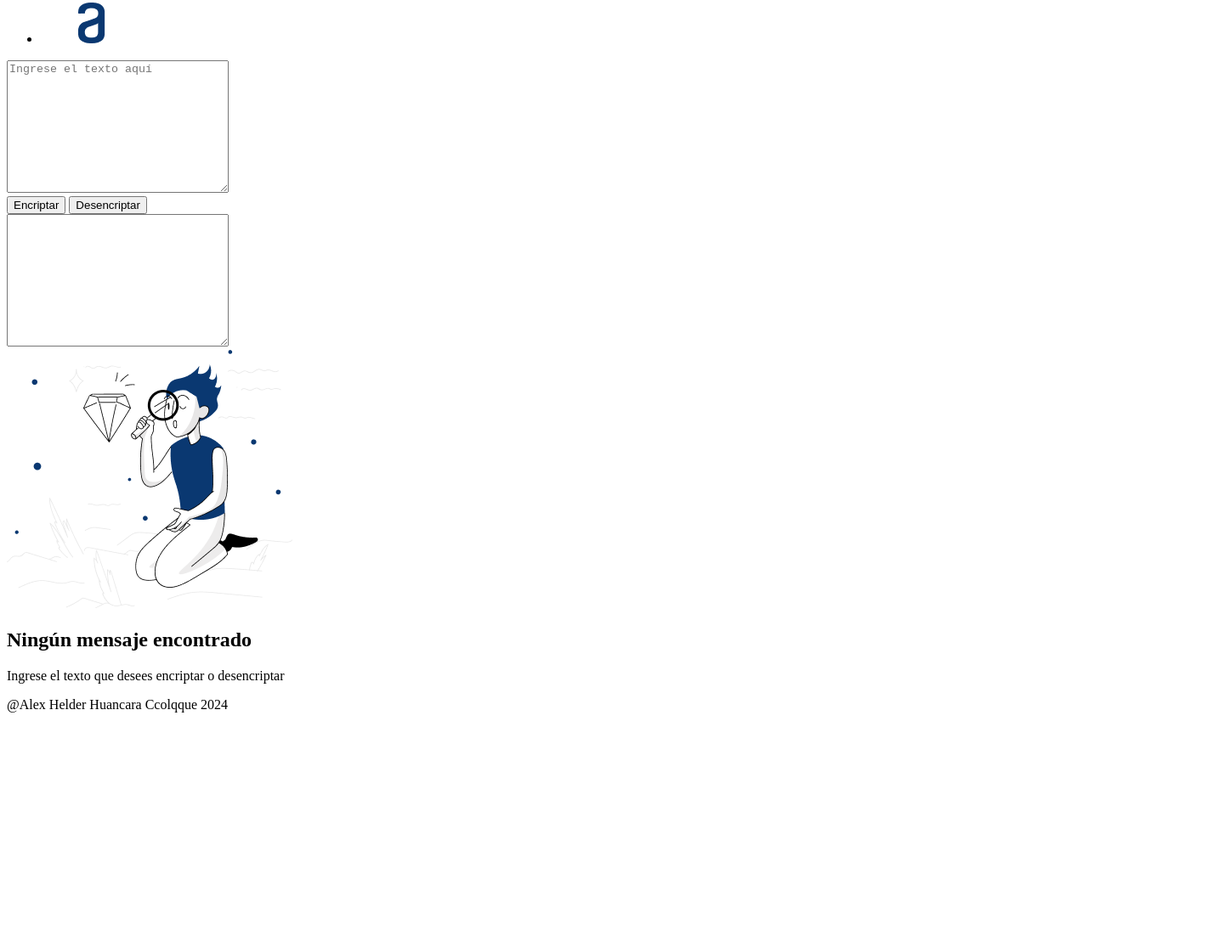
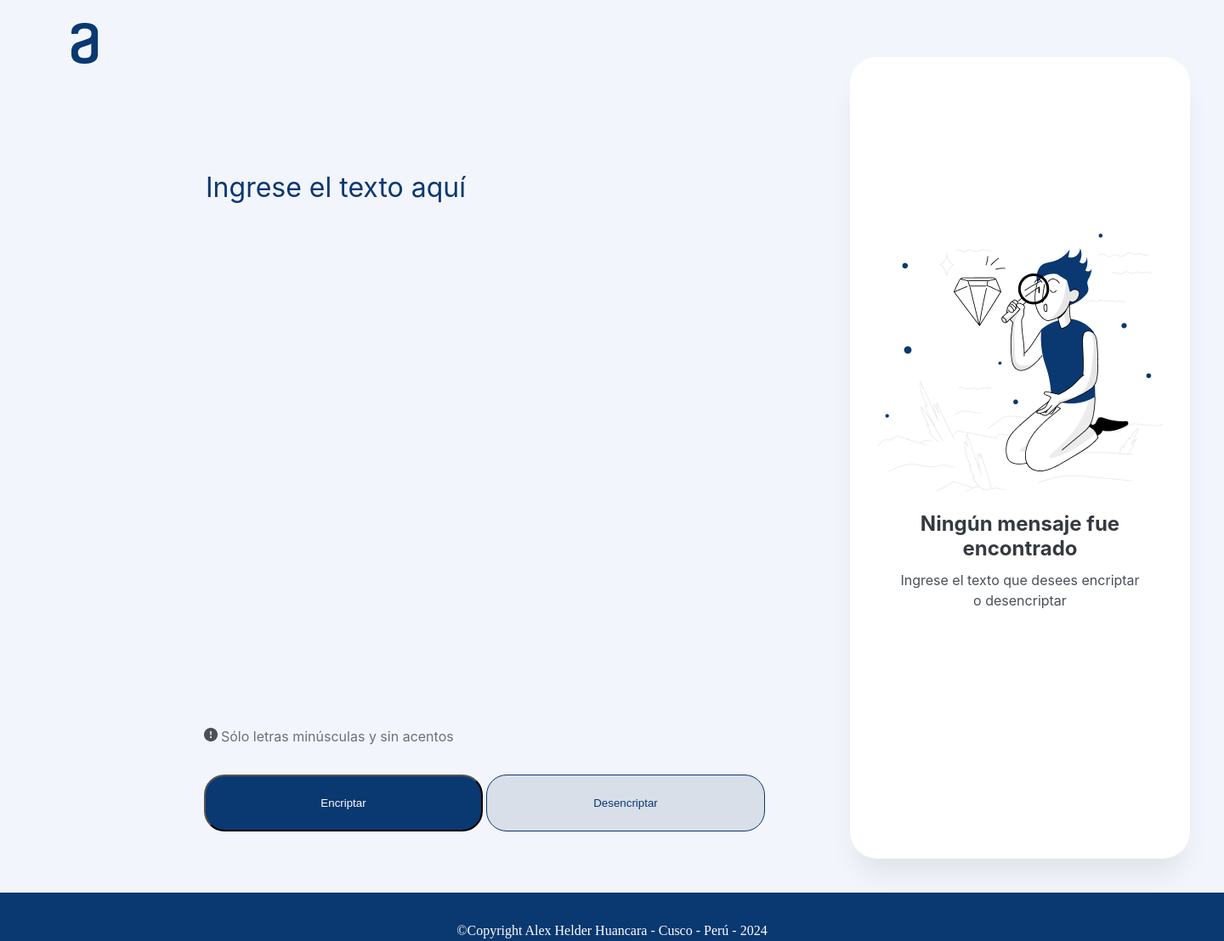
Before and after one commit to AlexHelder-Tyzer/Encriptador-de-Texto, a plain HTML site: page index.html in a window 1280 px wide. Shown: the part 13-1121 px from the top of the page at 85% size, 1440 px wide, since content can reach past the window. Before the commit the page ends 868 px from the top, so only its background shows below. Drawn offline with Linux system fonts and the light colour scheme.

Commit message:
Version 1.0 con CSS

```diff
--- a/app.js
+++ b/app.js
@@ -24,7 +24,7 @@ function Encriptar(fraseEncriptada){
 }
 
 function btnDesencriptar(){
-    const texto = Encriptar(campo_texto.value);
+    const texto = Desencriptar(campo_texto.value);
     campo_mensaje.value = texto;
 }
 
--- a/index.html
+++ b/index.html
@@ -7,36 +7,41 @@
     <link rel="stylesheet" href="style.css">
 </head>
 <body>
-    <header>
-        <nav>
-            <ul>
-                <li><a href="#"><img src="img/Logo.png" alt="logo-alura"></a></li>
-            </ul>
-
-        </nav>
-    </header>
     <main class="main">
-        <section>
+        <section class="main-texto">
+            <img src="img/Logo.png" alt="logo-alura" class="img-logo">
             <textarea class="campo-texto" name="" id="texto-encriptado" cols="30" rows="10" placeholder="Ingrese el texto aquí"></textarea>
+            <div class="note">
+                <img src="img/exclamation-circle-fill.png" alt="">
+                <p id="note">Sólo letras minúsculas y sin acentos</p>
+            </div>
             <div class="btn">
                 <button class="btnEncriptar" onclick="btnEncriptar()">Encriptar</button>
-                <button class="btnDesencriptar">Desencriptar</button>
+                <button class="btnDesencriptar" onclick="btnDesencriptar()">Desencriptar</button>
             </div>
         </section>
 
         <section class="campo-mensaje">
-            <textarea class="mensaje" name="" id="campo-mensaje" cols="30" rows="10"></textarea>
+            <textarea class="mensaje" name="" id="campo-mensaje" cols="40" rows="16"></textarea>
             <div>
                 <img src="img/muneco.png" alt="">
             </div>
+            <div class="anotaciones">
+                <div class="anotaciones-1">
+                    <h2 class="mensaje-econtrado">Ningún mensaje fue encontrado</h2>
+                </div>
+                <div class="anotaciones-2">
+                    <p class="ingresar-texto">Ingrese el texto que desees encriptar o desencriptar</p>
+                </div>
+            </div>
             <div>
-                <h2>Ningún mensaje encontrado</h2>
-                <p>Ingrese el texto que desees encriptar o desencriptar</p>
+                <button class="btn-copiar">Copiar</button>
             </div>
         </section>
     </main>
+
     <footer>
-        <p>@Alex Helder Huancara Ccolqque 2024</p>
+        <p>©Copyright Alex Helder Huancara - Cusco - Perú - 2024</p>
     </footer>
 
     <script src="app.js"></script>
--- a/style.css
+++ b/style.css
@@ -0,0 +1,192 @@
+body{
+    background-color: #F3F5FC;
+    width: 1440px;
+    height: 1024px;
+    margin: 0px auto;
+}
+
+.main{
+    position: relative;
+    width: 100%;
+    height: 100%;
+}
+
+.main-texto{
+    position: relative;
+    width: 100%;
+    height: 100%;
+    background-color: #F3F5FC;
+}
+
+.campo-texto{
+    resize: none;
+    position: absolute;
+    width: 600px;
+    height: 600px;
+    top: 168px;
+    left: 240px;
+    background-color: #F3F5FC;
+    border-style: none;
+    font-family: Inter;
+    font-weight: 400;
+    font-size: 32px;
+    line-height: 48px;
+    letter-spacing: 0em;
+    text-align: left;
+    color: #0A3871;
+}
+
+.campo-texto:hover{
+    border: none;
+}
+
+.note{
+    position: absolute;
+    top: 830px;
+    left: 240px;
+}
+
+.note img{
+    width: 16px;
+    height: 16px;
+}
+.note p{
+    display: inline;
+    font-family: Inter;
+    opacity: 80%;
+    font-weight: 400;
+    size: 12px;
+    line-height: 18px;
+    color: #495057;
+}
+
+.btn{
+    position: absolute;
+    width: 680px;
+    height: 67px;
+    top: 885px;
+    left: 240px;
+    gap: 24px;
+}
+
+.btnEncriptar{
+    width: 328px;
+    height: 67px;
+    border-radius: 24px;
+    padding: 24px 24px;
+    gap: 8px;
+    background-color: #0A3871;
+    color: white;
+}
+
+.btnEncriptar:hover{
+    cursor: pointer;
+}
+
+.btnDesencriptar{
+    width: 328px;
+    height: 67px;
+    border-radius: 24px;
+    border: solid 1px #0A3871;
+    padding: 24px 24px;
+    gap: 8px;
+    background-color: #D8DFE8;
+    color: #0A3871;
+}
+
+.btnDesencriptar:hover{
+    cursor: pointer;
+}
+
+.campo-texto::placeholder{
+    font-family: Inter;
+    font-weight: 400;
+    font-size: 32px;
+    line-height: 48px;
+    letter-spacing: 0em;
+    text-align: left;
+    color: #0A3871;
+}
+
+.campo-mensaje{
+    position: absolute;
+    top: 40px;
+    left: 1000px;
+    width: 400px;
+    height: 944px;
+    text-align: center;
+    background-color: #FFFFFF;
+    border-radius: 32px;
+    box-shadow: 0px 24px 32px -8px #00000014;
+}
+
+.mensaje{
+    height: 200px;
+    width: 85%;
+    resize: none;
+    font-family: Inter;
+    font-weight: 400;
+    font-size: 32px;
+    line-height: 48px;
+    letter-spacing: 0em;
+    text-align: left;
+    color: #0A3871;
+}
+
+.anotaciones-1{
+    width: 336px;
+    height: 58px;
+    margin: 0px auto;
+}
+
+.mensaje-econtrado{
+    font-family: Inter;
+    font-weight: 700;
+    font-size: 24px;
+    line-height: 28.8px;
+    color: #343A40;
+    text-align: center;
+}
+
+.anotaciones-2{
+    width: 336px;
+    height: 48px;
+    margin: 0px auto;
+}
+
+.ingresar-texto{
+    font-family: Inter;
+    font-weight: 400;
+    font-size: 16px;
+    line-height: 24px;
+    color: #495057;
+    text-align: center;
+    margin: 10px 25px;
+}
+
+.img-logo{
+    width: 120px;
+    height: 48px;
+    display: block;
+    margin-top: 40px;
+    margin-left: 40px;
+}
+
+.logo ul li{
+    list-style-type: none;
+}
+
+footer{
+    text-align: center;
+    background-color: #0A3871;
+    color: White;
+    padding: 20px 20px;
+}
+
+#campo-mensaje{
+    border-style: none;
+}
+
+.btn-copiar{
+    visibility: hidden;
+}
```
Also changed, not shown: img/exclamation-circle-fill.png (added).
